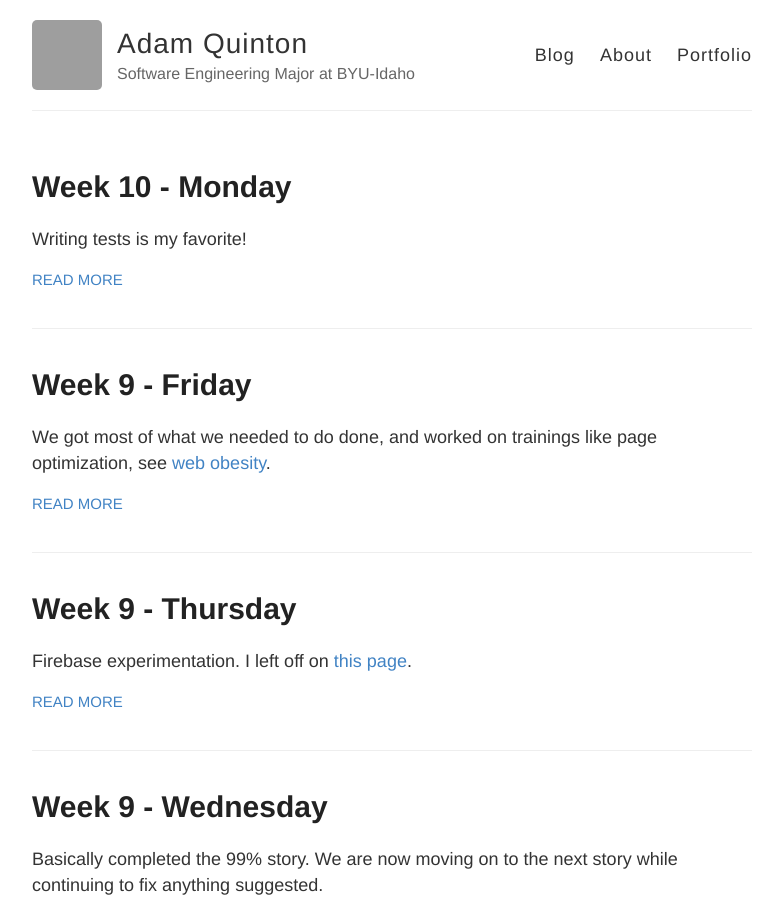
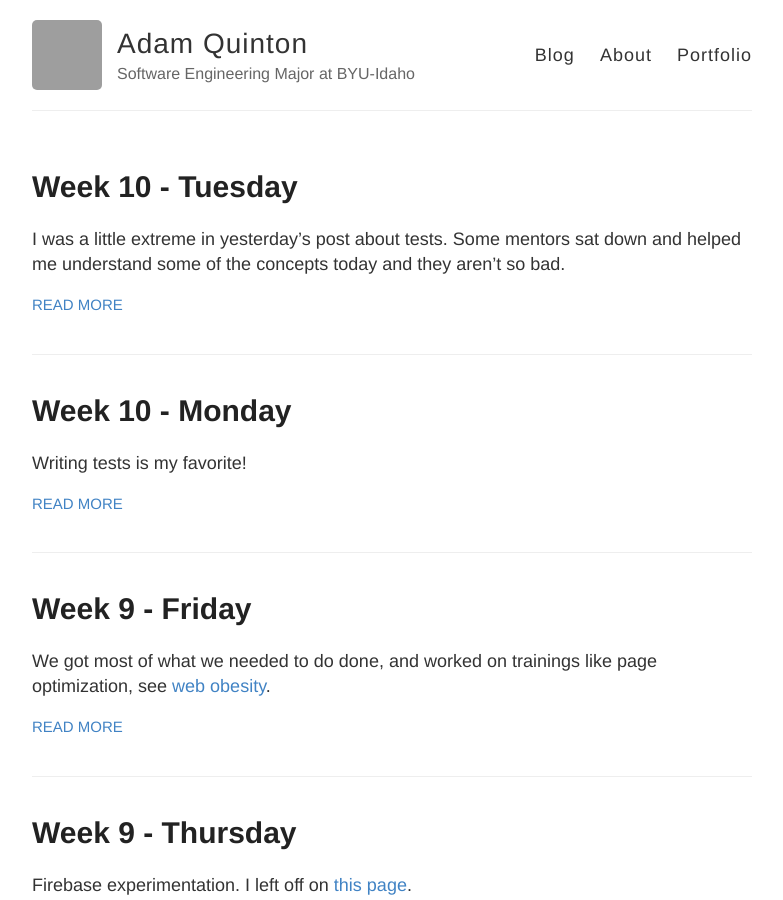
Before and after one commit to zvakanaka/internship_2016_zvakanaka.github.io, a Jekyll site: the page built from index.html, in a window 1280 px wide and 900 px high. Shown: the whole window, without its empty margins (248-1031 px from the left). Built offline with Jekyll 4.4.1, drawn with Linux system fonts in a browser that asks for light colours; grey boxes are pictures that could not be loaded.

Commit message:
Stuff is new

```diff
--- a/_posts/2016-6-27-Week-10-Monday.md
+++ b/_posts/2016-6-27-Week-10-Monday.md
@@ -6,4 +6,4 @@ Writing tests is my favorite!
 
 That was a joke.
 
-I would rather cook hamburgers. But, it's a good thing that's not the only thing to do here. And I'm sure I'll get better at writing tests and not starting sentences with conjunctions.
+I would rather cook hamburgers. But, it's a good thing tests are not the only thing to do here. And I'm sure I'll get better at writing tests and not starting sentences with conjunctions.
--- /dev/null
+++ b/_posts/2016-6-28-Week-10-Tuesday.md
@@ -0,0 +1,5 @@
+---
+layout: post
+title: Week 10 - Tuesday
+---
+I was a little extreme in yesterday's post about tests. Some mentors sat down and helped me understand some of the concepts today and they aren't so bad.
```
